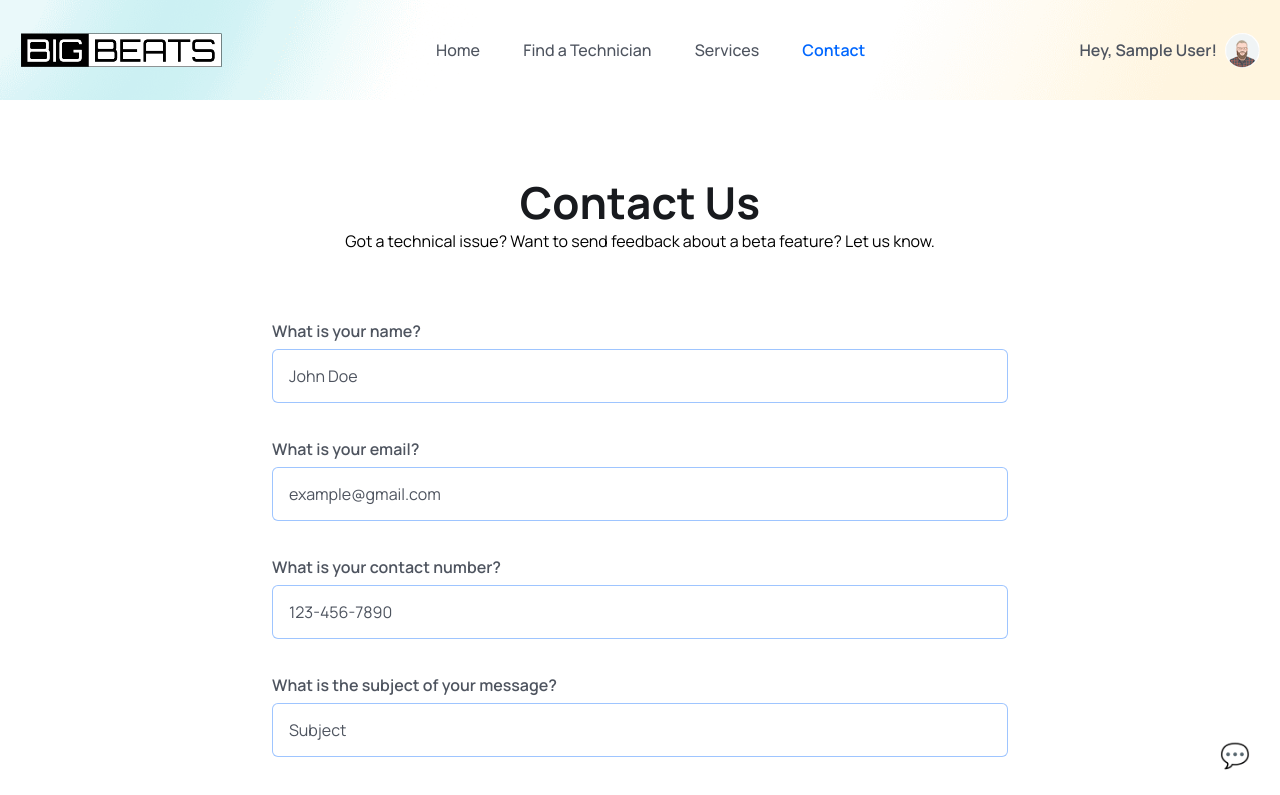
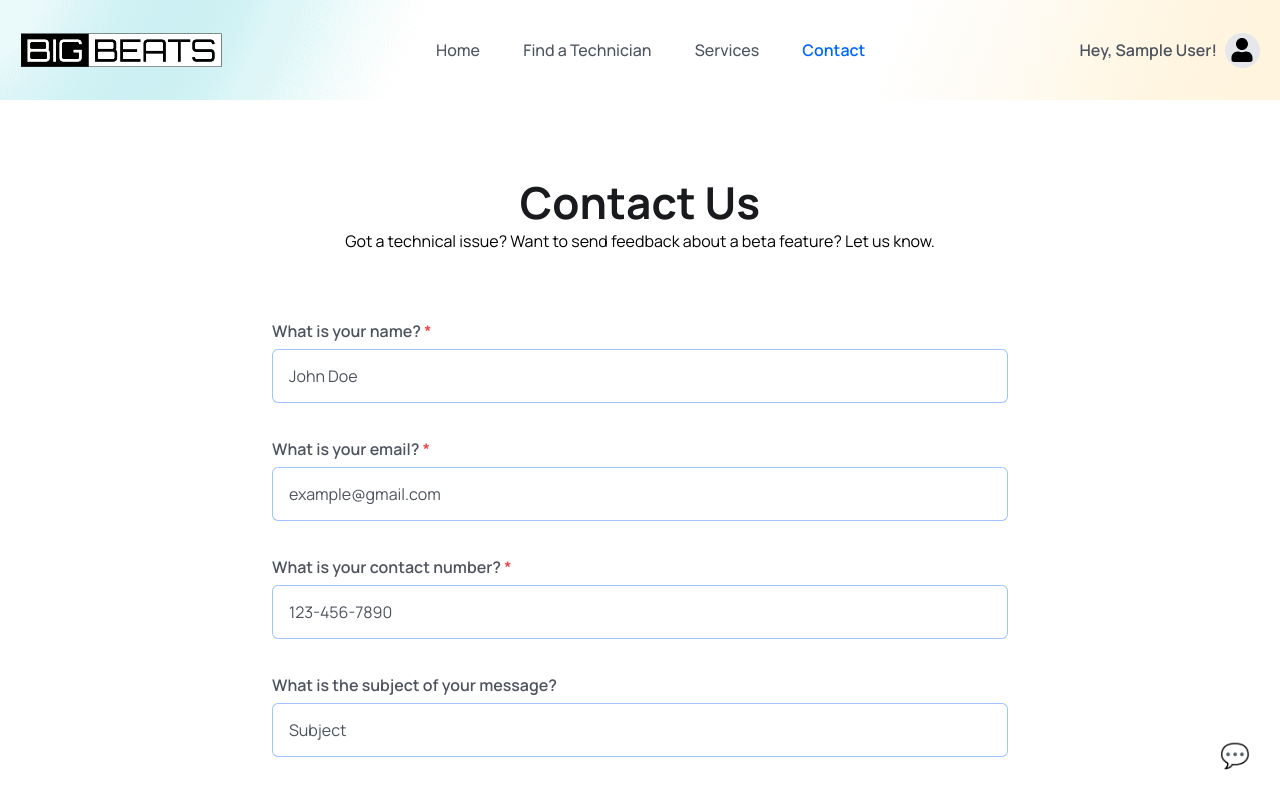
Before and after one commit to user-atgithub/bbtwebsite, a React (Vite) app in the folder frontend/: page /Contact in a window 1280 px wide. Shown: the top 795 px of the page. Built offline with nearby package versions, Linux system fonts and the light colour scheme; sample sign-in values are in the browser's storage.

Commit message:
still need to reload for connecting backend

```diff
--- a/frontend/src/Assets/data/contactQuestions.js
+++ b/frontend/src/Assets/data/contactQuestions.js
@@ -1,7 +1,7 @@
 export const contactQuestions = [
-    { question: 'What is your name?', key: 'name', placeholder: 'John Doe' },
-    { question: 'What is your email?', key: 'email', placeholder: 'example@gmail.com' },
-    { question: 'What is your contact number?', key: 'contactNumber', placeholder: '123-456-7890' },
-    { question: 'What is the subject of your message?', key: 'subject', placeholder: 'Subject' },
-    { question: 'Please enter your message.', key: 'message', placeholder: 'Your message here...' },
+    { question: 'What is your name?', key: 'name', placeholder: 'John Doe', required: true },
+    { question: 'What is your email?', key: 'email', placeholder: 'example@gmail.com', required: true },
+    { question: 'What is your contact number?', key: 'contactNumber', placeholder: '123-456-7890', required: true },
+    { question: 'What is the subject of your message?', key: 'subject', placeholder: 'Subject', required: false },
+    { question: 'Please enter your message.', key: 'message', placeholder: 'Your message here...', required: true },
 ];
--- a/frontend/src/components/Footer/Footer.jsx
+++ b/frontend/src/components/Footer/Footer.jsx
@@ -97,7 +97,9 @@ const Footer = () => {
 <div className="flex flex-col items-center justify-center text-center">
   {/* Logo centered and resized to 1/2 of its original size */}
   <div className="mb-4">
+    <Link to="/home">
       <img src={logo} alt="Logo" className="w-1/2 mx-auto" />
+    </Link>
   </div>
 
   {/* Social Media Icons */}
@@ -120,6 +122,7 @@ const Footer = () => {
     Copyright © {year} developed by Bhuvnesh Magon. All rights reserved.
   </p>
 </div>
+
       </div>
     </footer>
   );
--- a/frontend/src/components/Header/Header.jsx
+++ b/frontend/src/components/Header/Header.jsx
@@ -1,10 +1,9 @@
 import { useEffect, useRef, useContext } from 'react';
 import { NavLink, Link } from 'react-router-dom';
 import { BiMenu } from "react-icons/bi";
+import { FaUser } from 'react-icons/fa';  // Importing the FaUser icon
 import { authContext } from '../../Assets/context/authContext';
 import logo from '../../Assets/images/logo.png';
-import defaultCustomer from '../../Assets/images/defaultCustomer.png';
-import defaultTechnician from '../../Assets/images/defaultTechnician.png';
 
 const navLinks = [
   { path: '/home', display: 'Home' },
@@ -82,28 +81,25 @@ const Header = () => {
                   Hey, {user?.name || "User"}!
                 </span>
 
-      {/* Profile Photo */}
+                {/* Profile Photo or Icon */}
                 <Link to={role === "technician" ? "/technicians/profile/me" : "/users/profile/me"}>
-        <figure className="w-[35px] h-[35px] rounded-full cursor-pointer">
+                  <figure className="w-[35px] h-[35px] rounded-full cursor-pointer flex items-center justify-center bg-gray-200">
+                  {user?.photo ? (
   <img
-  src={
-    user?.photo
-      ? user.photo
-      : role === "technician"
-        ? defaultTechnician
-        : defaultCustomer
-  }
+    src={user.photo}
     className="w-full h-full rounded-full"
     alt="User"
   />
+) : (
+  // Person Icon
+  <FaUser className="w-6 h-6 text-black" />
+)}
                   </figure>
                 </Link>
               </div>
             ) : (
               <Link to="/login">
-      <button className="bg-primaryColor py-2 px-6 text-white font-[600] h-[44px] flex items-center justify-center rounded-[50px]">
-        Login
-      </button>
+                <FaUser className="w-[20px] h-[20px] text-primaryColor cursor-pointer" />  {/* Person Icon */}
               </Link>
             )}
 
@@ -111,7 +107,6 @@ const Header = () => {
               <BiMenu className="w-6 h-6 cursor-pointer" />
             </span>
           </div>
-
         </div>
       </div>
     </header>
--- a/frontend/src/pages/Contact.jsx
+++ b/frontend/src/pages/Contact.jsx
@@ -9,8 +9,9 @@ const Contact = () => {
         contactNumber: '',
         subject: '',
         message: '',
+    });
 
-    });
+    const [errors, setErrors] = useState({});
     const [messageStatus, setMessageStatus] = useState('');
 
     const handleChange = (e) => {
@@ -18,15 +19,42 @@ const Contact = () => {
             ...formData,
             [e.target.id]: e.target.value
         });
+        // Clear the error when user starts typing
+        setErrors({ ...errors, [e.target.id]: '' });
+    };
+
+    const validateForm = () => {
+        const newErrors = {};
+        const requiredFields = ['name', 'email', 'contactNumber', 'message'];
+
+        requiredFields.forEach((field) => {
+            if (!formData[field]) {
+                newErrors[field] = `${field} is required`;
+            }
+        });
+
+        return newErrors;
     };
 
     const handleSubmit = (e) => {
         e.preventDefault();
+        const newErrors = validateForm();
+        if (Object.keys(newErrors).length > 0) {
+            setErrors(newErrors);
+            return;
+        }
 
         emailjs.send('service_ofq7keb', 'template_kplgzjk', formData, '-DOGhLMLwNhbIz-Ca')
             .then((response) => {
                 console.log('SUCCESS!', response.status, response.text);
                 setMessageStatus('Message sent successfully!');
+                setFormData({
+                    name: '',
+                    email: '',
+                    contactNumber: '',
+                    subject: '',
+                    message: '',
+                });
             }, (err) => {
                 console.log('FAILED...', err);
                 setMessageStatus('Failed to send the message.');
@@ -44,17 +72,20 @@ const Contact = () => {
                     {contactQuestions.map((q, index) => (
                         <div key={index}>
                             <label htmlFor={q.key} className="form__label">
-                                {q.question}
+                                {q.question} {q.required && <span className="text-red-500">*</span>}
                             </label>
                             <input
                                 type="text"
                                 id={q.key}
                                 placeholder={q.placeholder}
-                                className="form__input mt-1"
+                                className={`form__input mt-1 ${errors[q.key] ? 'border-red-500' : ''}`}
                                 value={formData[q.key]}
                                 onChange={handleChange}
-                                required
+                                required={q.required} // Make only required fields mandatory
                             />
+                            {errors[q.key] && (
+                                <p className="text-red-500 text-sm mt-1">{errors[q.key]}</p>
+                            )}
                         </div>
                     ))}
                     <button
```
Lines whose indentation alone changed are shown as unchanged.
